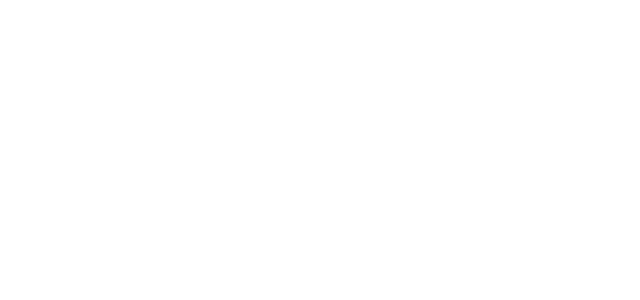
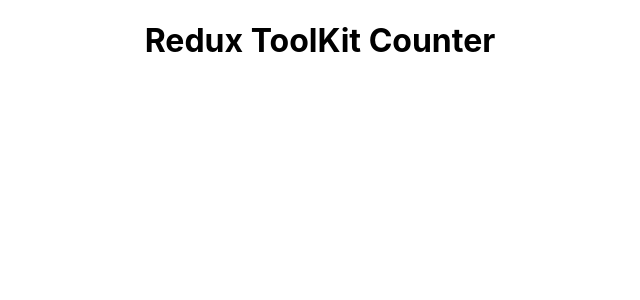
Before and after one commit to talia-khier/redux-toolkit, a React (Create React App) app: page / in a window 1280 px wide. Shown: the top 300 px of the page, without its empty margins (320-960 px from the left). Built offline with nearby package versions, Linux system fonts and the light colour scheme.

Commit message:
change title

```diff
--- a/src/App.js
+++ b/src/App.js
@@ -3,7 +3,7 @@ import './App.css';
 function App() {
   return (
     <div className="App">
-
+      <h1>Redux ToolKit Counter</h1>
     </div>
   );
 }
```
